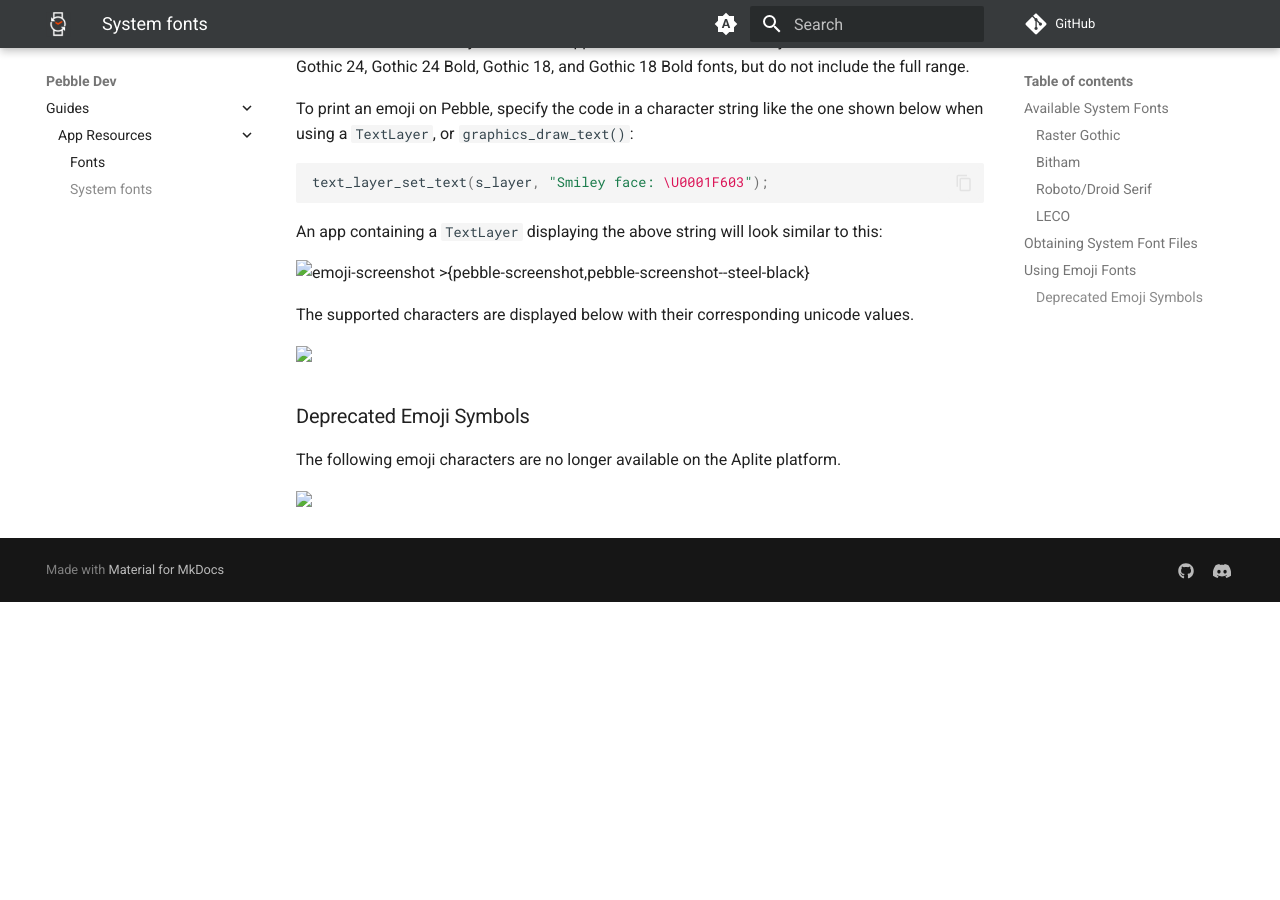
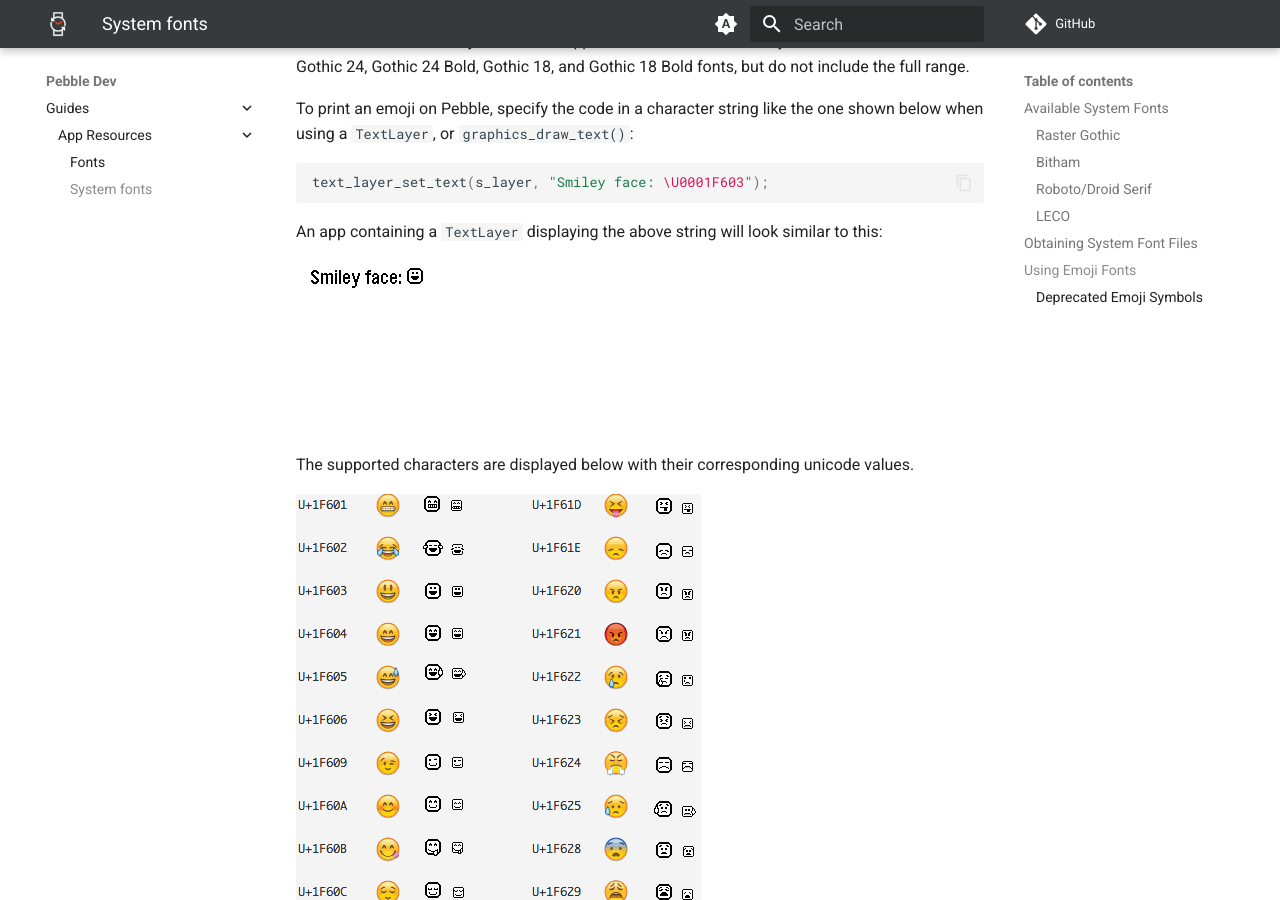
Before and after one commit to C-D-Lewis/rebble-docs, an MkDocs documentation site: the page built from docs/pebble/guides/app-resources/system-fonts.md, in a window 1280 px wide and 900 px high, scrolled down 5889 px. Built offline with MkDocs 1.6.1 and Material for MkDocs 9.7.7, drawn with Linux system fonts in a browser that asks for light colours; comment, search, counter and statistics services are not loaded; before the commit the page ends 6491 px from its top, so only the background shows below that.

Commit message:
Finish system-fonts.md

```diff
--- a/docs/pebble/guides/app-resources/system-fonts.md
+++ b/docs/pebble/guides/app-resources/system-fonts.md
@@ -38,84 +38,33 @@
 
 ### Bitham
 
-<table>
-  <thead>
-    <th>Available Font Keys</th>
-    <th>Preview</th>
-  </thead>
-  <tbody>
-    <tr>
-      <td><code>FONT_KEY_BITHAM_30_BLACK</code></td>
-      <td><img src="/assets/images/guides/app-resources/fonts/bitham_30_black_preview.png"/></td>
-    </tr><tr>
-      <td><code>FONT_KEY_BITHAM_34_MEDIUM_NUMBERS</code></td>
-      <td><img src="/assets/images/guides/app-resources/fonts/bitham_34_medium_numbers_preview.png"/></td>
-    </tr><tr>
-      <td><code>FONT_KEY_BITHAM_42_BOLD</code></td>
-      <td><img src="/assets/images/guides/app-resources/fonts/bitham_42_bold_preview.png"/></td>
-    </tr><tr>
-      <td><code>FONT_KEY_BITHAM_42_LIGHT</code></td>
-      <td><img src="/assets/images/guides/app-resources/fonts/bitham_42_light_preview.png"/></td>
-    </tr><tr>
-      <td><code>FONT_KEY_BITHAM_42_MEDIUM_NUMBERS</code></td>
-      <td><img src="/assets/images/guides/app-resources/fonts/bitham_42_medium_numbers_preview.png"/></td>
-    </tr>
-  </tbody>
-</table>
+| Available Font Keys | Preview |
+|---------------------|---------|
+| `FONT_KEY_BITHAM_30_BLACK` | ![](../../../assets/images/guides/app-resources/fonts/bitham_30_black_preview.png) |
+| `FONT_KEY_BITHAM_34_MEDIUM_NUMBERS` | ![](../../../assets/images/guides/app-resources/fonts/bitham_34_medium_numbers_preview.png) |
+| `FONT_KEY_BITHAM_42_BOLD` | ![](../../../assets/images/guides/app-resources/fonts/bitham_42_bold_preview.png) |
+| `FONT_KEY_BITHAM_42_LIGHT` | ![](../../../assets/images/guides/app-resources/fonts/bitham_42_light_preview.png) |
+| `FONT_KEY_BITHAM_42_MEDIUM_NUMBERS` | ![](../../../assets/images/guides/app-resources/fonts/bitham_42_medium_numbers_preview.png) |
 
 ### Roboto/Droid Serif
 
-<table>
-  <thead>
-    <th>Available Font Keys</th>
-    <th>Preview</th>
-  </thead>
-  <tbody>
-    <tr>
-      <td><code>FONT_KEY_ROBOTO_CONDENSED_21</code></td>
-      <td><img src="/assets/images/guides/app-resources/fonts/roboto_21_condensed_preview.png"/></td>
-    </tr><tr>
-      <td><code>FONT_KEY_ROBOTO_BOLD_SUBSET_49</code></td>
-      <td><img src="/assets/images/guides/app-resources/fonts/roboto_49_bold_subset_preview.png"/></td>
-    </tr><tr>
-      <td><code>FONT_KEY_DROID_SERIF_28_BOLD</code></td>
-      <td><img src="/assets/images/guides/app-resources/fonts/droid_28_bold_preview.png"/></td>
-    </tr>
-  </tbody>
-</table>
+| Available Font Keys | Preview |
+|---------------------|---------|
+| `FONT_KEY_ROBOTO_CONDENSED_21` | ![](../../../assets/images/guides/app-resources/fonts/roboto_21_condensed_preview.png) |
+| `FONT_KEY_ROBOTO_BOLD_SUBSET_49` | ![](../../../assets/images/guides/app-resources/fonts/roboto_49_bold_subset_preview.png) |
+| `FONT_KEY_DROID_SERIF_28_BOLD` | ![](../../../assets/images/guides/app-resources/fonts/droid_28_bold_preview.png) |
 
 ### LECO
 
-<table>
-  <thead>
-    <th>Available Font Keys</th>
-    <th>Preview</th>
-  </thead>
-  <tbody>
-    <tr>
-      <td><code>FONT_KEY_LECO_20_BOLD_NUMBERS</code></td>
-      <td><img src="/assets/images/guides/app-resources/fonts/leco_20_bold_preview.png"/></td>
-    </tr><tr>
-      <td><code>FONT_KEY_LECO_26_BOLD_NUMBERS_AM_PM</code></td>
-      <td><img src="/assets/images/guides/app-resources/fonts/leco_26_bold_preview.png"/></td>
-    </tr><tr>
-      <td><code>FONT_KEY_LECO_28_LIGHT_NUMBERS</code></td>
-      <td><img src="/assets/images/guides/app-resources/fonts/leco_28_light_preview.png"/></td>
-    </tr><tr>
-      <td><code>FONT_KEY_LECO_32_BOLD_NUMBERS</code></td>
-      <td><img src="/assets/images/guides/app-resources/fonts/leco_32_bold_preview.png"/></td>
-    </tr><tr>
-      <td><code>FONT_KEY_LECO_36_BOLD_NUMBERS</code></td>
-      <td><img src="/assets/images/guides/app-resources/fonts/leco_36_bold_preview.png"/></td>
-    </tr><tr>
-      <td><code>FONT_KEY_LECO_38_BOLD_NUMBERS</code></td>
-      <td><img src="/assets/images/guides/app-resources/fonts/leco_38_bold_preview.png"/></td>
-    </tr><tr>
-      <td><code>FONT_KEY_LECO_42_NUMBERS</code></td>
-      <td><img src="/assets/images/guides/app-resources/fonts/leco_42_preview.png"/></td>
-    </tr>
-  </tbody>
-</table>
+| Available Font Keys | Preview |
+|---------------------|---------|
+| `FONT_KEY_LECO_20_BOLD_NUMBERS` | ![](../../../assets/images/guides/app-resources/fonts/leco_20_bold_preview.png) |
+| `FONT_KEY_LECO_26_BOLD_NUMBERS_AM_PM` | ![](../../../assets/images/guides/app-resources/fonts/leco_26_bold_preview.png) |
+| `FONT_KEY_LECO_28_LIGHT_NUMBERS` | ![](../../../assets/images/guides/app-resources/fonts/leco_28_light_preview.png) |
+| `FONT_KEY_LECO_32_BOLD_NUMBERS` | ![](../../../assets/images/guides/app-resources/fonts/leco_32_bold_preview.png) |
+| `FONT_KEY_LECO_36_BOLD_NUMBERS` | ![](../../../assets/images/guides/app-resources/fonts/leco_36_bold_preview.png) |
+| `FONT_KEY_LECO_38_BOLD_NUMBERS` | ![](../../../assets/images/guides/app-resources/fonts/leco_38_bold_preview.png) |
+| `FONT_KEY_LECO_42_NUMBERS` | ![](../../../assets/images/guides/app-resources/fonts/leco_42_preview.png) |
 
 ## Obtaining System Font Files
 
@@ -149,15 +98,15 @@
 An app containing a `TextLayer` displaying the above string will look similar
 to this:
 
-![emoji-screenshot >{pebble-screenshot,pebble-screenshot--steel-black}](/images/guides/pebble-apps/resources/emoji-screenshot.png)
+![](../../../assets/images/guides/app-resources/fonts/emoji-screenshot.png)
 
 The supported characters are displayed below with their corresponding unicode
 values.
 
-<img style="align: center;" src="/assets/images/guides/pebble-apps/resources/emoji1.png"/>
+![](../../../assets/images/guides/app-resources/fonts/emoji1.png)
 
 ### Deprecated Emoji Symbols
 
 The following emoji characters are no longer available on the Aplite platform.
 
-<img style="align: center;" src="/assets/images/guides/pebble-apps/resources/emoji-unsupported.png"/>
+![](../../../assets/images/guides/app-resources/fonts/emoji-unsupported.png)
--- a/mkdocs.yml
+++ b/mkdocs.yml
@@ -15,6 +15,7 @@
 # Site theme
 theme:
   name: material
+  favicon: assets/images/rebble-logo.png
 
   # Material theme features
   features:
```
Also changed, not shown: README.md (+2 -5 lines), docs/assets/images/guides/app-resources/fonts/emoji-screenshot.png (added), docs/assets/images/guides/app-resources/fonts/emoji-unsupported.png (added), docs/assets/images/guides/app-resources/fonts/emoji1.png (added).
